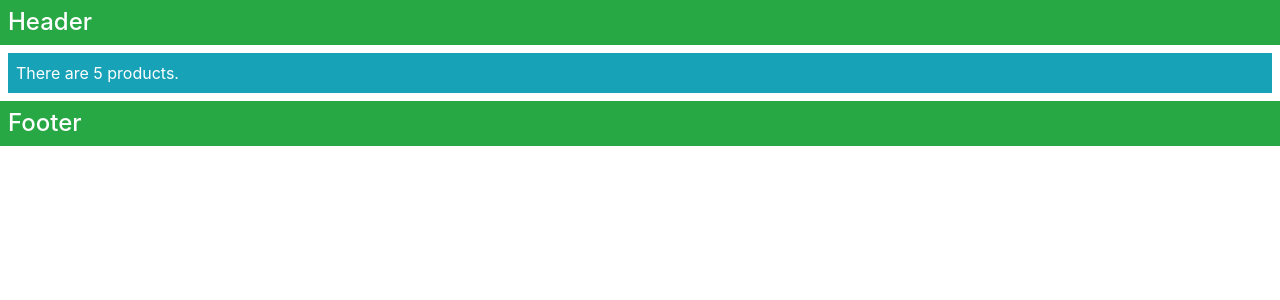
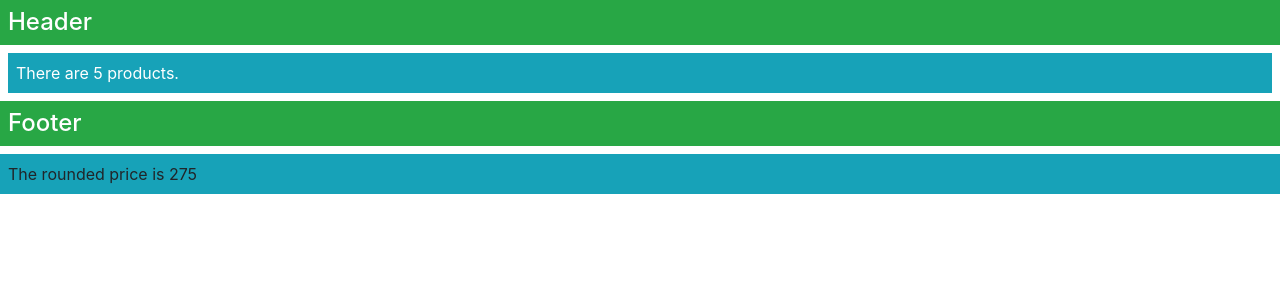
Before and after one commit to rene-copaga/example, an Angular app: page / in a window 1280 px wide. Shown: the top 300 px of the page. Built offline with nearby package versions, Linux system fonts and the light colour scheme.

Commit message:
Understanding the Expression Context

```diff
--- a/src/app/component.ts
+++ b/src/app/component.ts
@@ -42,4 +42,8 @@ export class ProductComponent {
     get nextProduct(): Product {
         return this.model.getProducts().shift();
     }
+
+    getProductPrice(index: number): number {
+        return Math.floor(this.getProduct(index).price);
+    }
 }
--- a/src/app/template.html
+++ b/src/app/template.html
@@ -14,6 +14,10 @@
              [ngTemplateOutletContext]="{title: 'Footer'}">
 </ng-template>
 
+<div class='bg-info p-2'>
+    The rounded price is {{getProductPrice(1)}}
+</div>
+
 <!-- <div class="bg-info p-2 text-white">
     Next Product is {{nextProduct.name}}
 </div> -->
```
